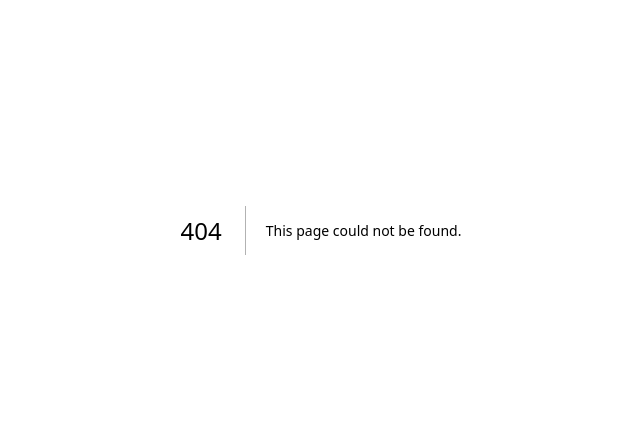
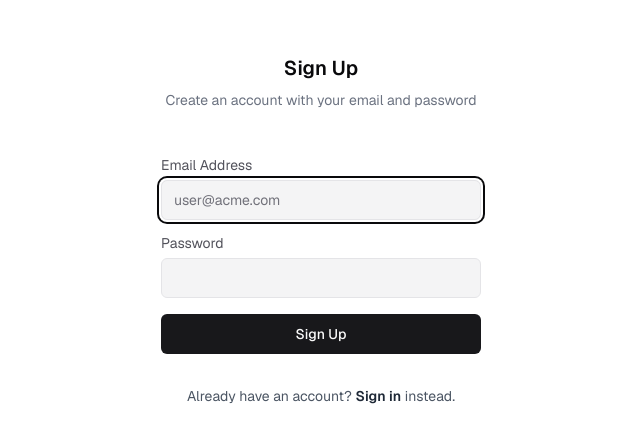
Before and after one commit to artpi/PersonalOS, a Next.js app in the folder src-chatbot/: page /wp-content/plugins/personalos/build/chatbot/register in a window 1280 px wide. Before the commit this address had no page. Shown: the part 170-612 px from the top of the page, without its empty margins (319-959 px from the left). Built offline with nearby package versions, Linux system fonts and the light colour scheme.

Commit message:
Revert "Remove cruft, render the app"
This reverts commit 75e5090300aa7351d9d8fa6a213f0ba95edd762f.

```diff
--- /dev/null
+++ b/src-chatbot/app/(auth)/actions.ts
@@ -0,0 +1,87 @@
+// 'use server'; // Disabled for static export
+
+import { z } from 'zod';
+
+// import { createUser, getUser } from '@/lib/db/queries'; // Removed as DB is disabled
+
+// import { signIn } from './auth'; // Removed as ./auth.ts is deleted
+
+const authFormSchema = z.object({
+  email: z.string().email(),
+  password: z.string().min(6),
+});
+
+export interface LoginActionState {
+  status: 'idle' | 'in_progress' | 'success' | 'failed' | 'invalid_data';
+}
+
+export const login = async (
+  _: LoginActionState,
+  formData: FormData,
+): Promise<LoginActionState> => {
+  try {
+    const validatedData = authFormSchema.parse({
+      email: formData.get('email'),
+      password: formData.get('password'),
+    });
+
+    // await signIn('credentials', { // Removed as ./auth.ts is deleted
+    //   email: validatedData.email,
+    //   password: validatedData.password,
+    //   redirect: false,
+    // });
+    console.warn('signIn call in login() disabled as auth system is removed.');
+
+    return { status: 'success' };
+  } catch (error) {
+    if (error instanceof z.ZodError) {
+      return { status: 'invalid_data' };
+    }
+
+    return { status: 'failed' };
+  }
+};
+
+export interface RegisterActionState {
+  status:
+    | 'idle'
+    | 'in_progress'
+    | 'success'
+    | 'failed'
+    | 'user_exists'
+    | 'invalid_data';
+}
+
+export const register = async (
+  _: RegisterActionState,
+  formData: FormData,
+): Promise<RegisterActionState> => {
+  try {
+    const validatedData = authFormSchema.parse({
+      email: formData.get('email'),
+      password: formData.get('password'),
+    });
+
+    // const [user] = await getUser(validatedData.email); // DB call disabled for static export
+    // if (user) { // Logic dependent on DB call disabled for static export
+    //   return { status: 'user_exists' } as RegisterActionState;
+    // }
+    // await createUser(validatedData.email, validatedData.password); // DB call disabled for static export
+    console.warn('User check & creation in register() disabled for static export');
+
+    // await signIn('credentials', { // Removed as ./auth.ts is deleted
+    //   email: validatedData.email,
+    //   password: validatedData.password,
+    //   redirect: false,
+    // });
+    console.warn('signIn call in register() disabled as auth system is removed.');
+
+    return { status: 'success' };
+  } catch (error) {
+    if (error instanceof z.ZodError) {
+      return { status: 'invalid_data' };
+    }
+
+    return { status: 'failed' };
+  }
+};
--- /dev/null
+++ b/src-chatbot/app/(auth)/login/page.tsx
@@ -0,0 +1,80 @@
+'use client';
+
+import Link from 'next/link';
+import { useRouter } from 'next/navigation';
+import { useActionState, useEffect, useState } from 'react';
+import { toast } from '@/components/toast';
+
+import { AuthForm } from '@/components/auth-form';
+import { SubmitButton } from '@/components/submit-button';
+
+import { login, type LoginActionState } from '../actions';
+// import { useSession } from 'next-auth/react'; // Removed as next-auth is uninstalled
+
+export default function Page() {
+  const router = useRouter();
+
+  const [email, setEmail] = useState('');
+  const [isSuccessful, setIsSuccessful] = useState(false);
+
+  const [state, formAction] = useActionState<LoginActionState, FormData>(
+    login,
+    {
+      status: 'idle',
+    },
+  );
+
+  // const { update: updateSession } = useSession(); // Removed
+
+  useEffect(() => {
+    if (state.status === 'failed') {
+      toast({
+        type: 'error',
+        description: 'Invalid credentials!',
+      });
+    } else if (state.status === 'invalid_data') {
+      toast({
+        type: 'error',
+        description: 'Failed validating your submission!',
+      });
+    } else if (state.status === 'success') {
+      setIsSuccessful(true);
+      // updateSession(); // Removed as next-auth is uninstalled
+      console.warn('updateSession call removed from login page due to next-auth removal.');
+      router.refresh();
+    }
+  // }, [state.status]);
+  // state.status is the only dependency from the original code. router and updateSession are stable.
+  }, [state.status, router]); // Added router to dependency array as per eslint exhaustive-deps common practice, though not strictly necessary if it's stable.
+
+  const handleSubmit = (formData: FormData) => {
+    setEmail(formData.get('email') as string);
+    formAction(formData);
+  };
+
+  return (
+    <div className="flex h-dvh w-screen items-start pt-12 md:pt-0 md:items-center justify-center bg-background">
+      <div className="w-full max-w-md overflow-hidden rounded-2xl flex flex-col gap-12">
+        <div className="flex flex-col items-center justify-center gap-2 px-4 text-center sm:px-16">
+          <h3 className="text-xl font-semibold dark:text-zinc-50">Sign In</h3>
+          <p className="text-sm text-gray-500 dark:text-zinc-400">
+            Use your email and password to sign in
+          </p>
+        </div>
+        <AuthForm action={handleSubmit} defaultEmail={email}>
+          <SubmitButton isSuccessful={isSuccessful}>Sign in</SubmitButton>
+          <p className="text-center text-sm text-gray-600 mt-4 dark:text-zinc-400">
+            {"Don't have an account? "}
+            <Link
+              href="/register"
+              className="font-semibold text-gray-800 hover:underline dark:text-zinc-200"
+            >
+              Sign up
+            </Link>
+            {' for free.'}
+          </p>
+        </AuthForm>
+      </div>
+    </div>
+  );
+}
--- /dev/null
+++ b/src-chatbot/app/(auth)/register/page.tsx
@@ -0,0 +1,81 @@
+'use client';
+
+import Link from 'next/link';
+import { useRouter } from 'next/navigation';
+import { useActionState, useEffect, useState } from 'react';
+
+import { AuthForm } from '@/components/auth-form';
+import { SubmitButton } from '@/components/submit-button';
+
+import { register, type RegisterActionState } from '../actions';
+import { toast } from '@/components/toast';
+// import { useSession } from 'next-auth/react'; // Removed as next-auth is uninstalled
+
+export default function Page() {
+  const router = useRouter();
+
+  const [email, setEmail] = useState('');
+  const [isSuccessful, setIsSuccessful] = useState(false);
+
+  const [state, formAction] = useActionState<RegisterActionState, FormData>(
+    register,
+    {
+      status: 'idle',
+    },
+  );
+
+  // const { update: updateSession } = useSession(); // Removed
+
+  useEffect(() => {
+    if (state.status === 'user_exists') {
+      toast({ type: 'error', description: 'Account already exists!' });
+    } else if (state.status === 'failed') {
+      toast({ type: 'error', description: 'Failed to create account!' });
+    } else if (state.status === 'invalid_data') {
+      toast({
+        type: 'error',
+        description: 'Failed validating your submission!',
+      });
+    } else if (state.status === 'success') {
+      toast({ type: 'success', description: 'Account created successfully!' });
+
+      setIsSuccessful(true);
+      // updateSession(); // Removed as next-auth is uninstalled
+      console.warn('updateSession call removed from register page due to next-auth removal.');
+      router.refresh();
+    }
+  // }, [state]);
+  // state is the only dependency in original. router and updateSession are stable.
+  }, [state, router]); // Added router to dependency array as per eslint exhaustive-deps common practice
+
+  const handleSubmit = (formData: FormData) => {
+    setEmail(formData.get('email') as string);
+    formAction(formData);
+  };
+
+  return (
+    <div className="flex h-dvh w-screen items-start pt-12 md:pt-0 md:items-center justify-center bg-background">
+      <div className="w-full max-w-md overflow-hidden rounded-2xl gap-12 flex flex-col">
+        <div className="flex flex-col items-center justify-center gap-2 px-4 text-center sm:px-16">
+          <h3 className="text-xl font-semibold dark:text-zinc-50">Sign Up</h3>
+          <p className="text-sm text-gray-500 dark:text-zinc-400">
+            Create an account with your email and password
+          </p>
+        </div>
+        <AuthForm action={handleSubmit} defaultEmail={email}>
+          <SubmitButton isSuccessful={isSuccessful}>Sign Up</SubmitButton>
+          <p className="text-center text-sm text-gray-600 mt-4 dark:text-zinc-400">
+            {'Already have an account? '}
+            <Link
+              href="/login"
+              className="font-semibold text-gray-800 hover:underline dark:text-zinc-200"
+            >
+              Sign in
+            </Link>
+            {' instead.'}
+          </p>
+        </AuthForm>
+      </div>
+    </div>
+  );
+}
```
